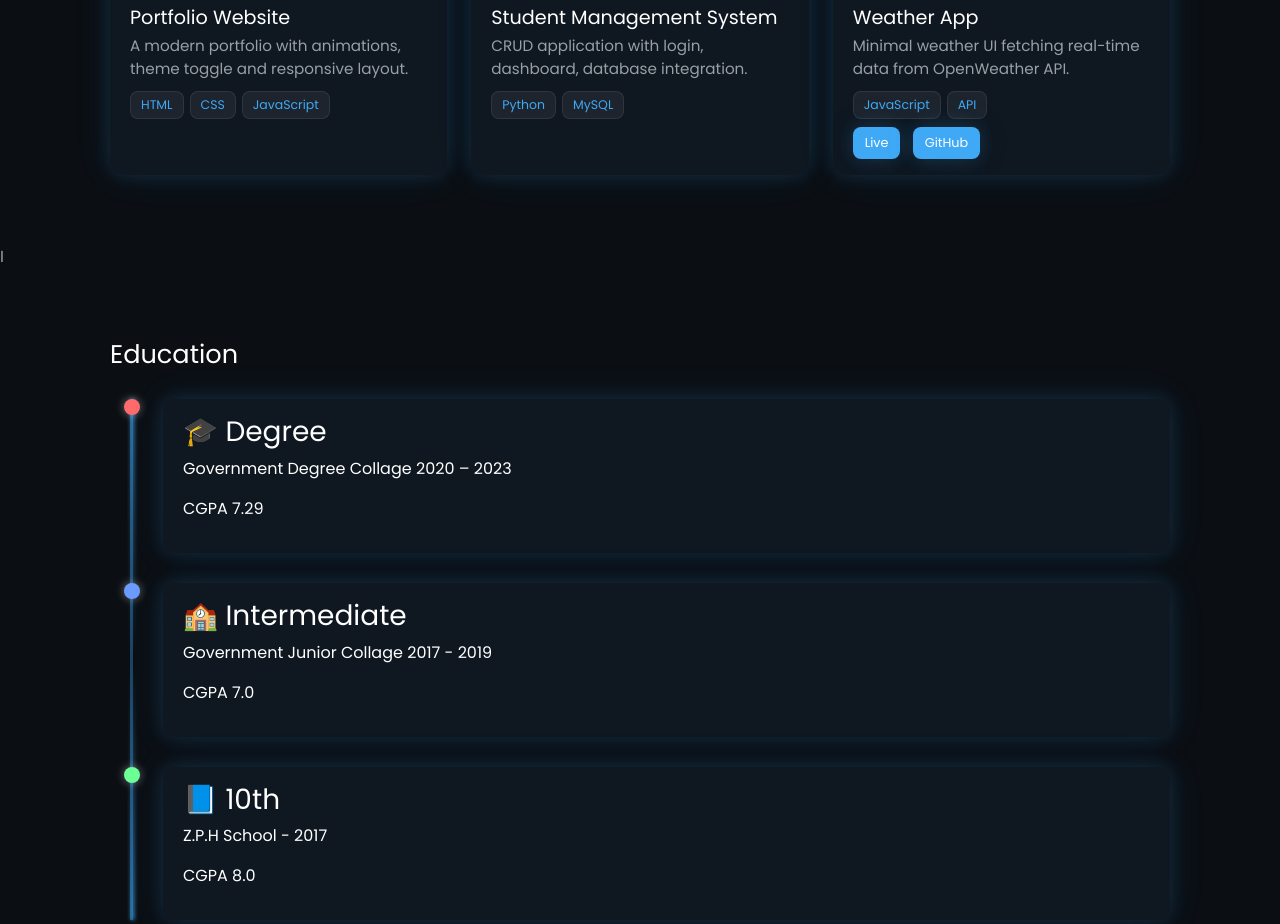
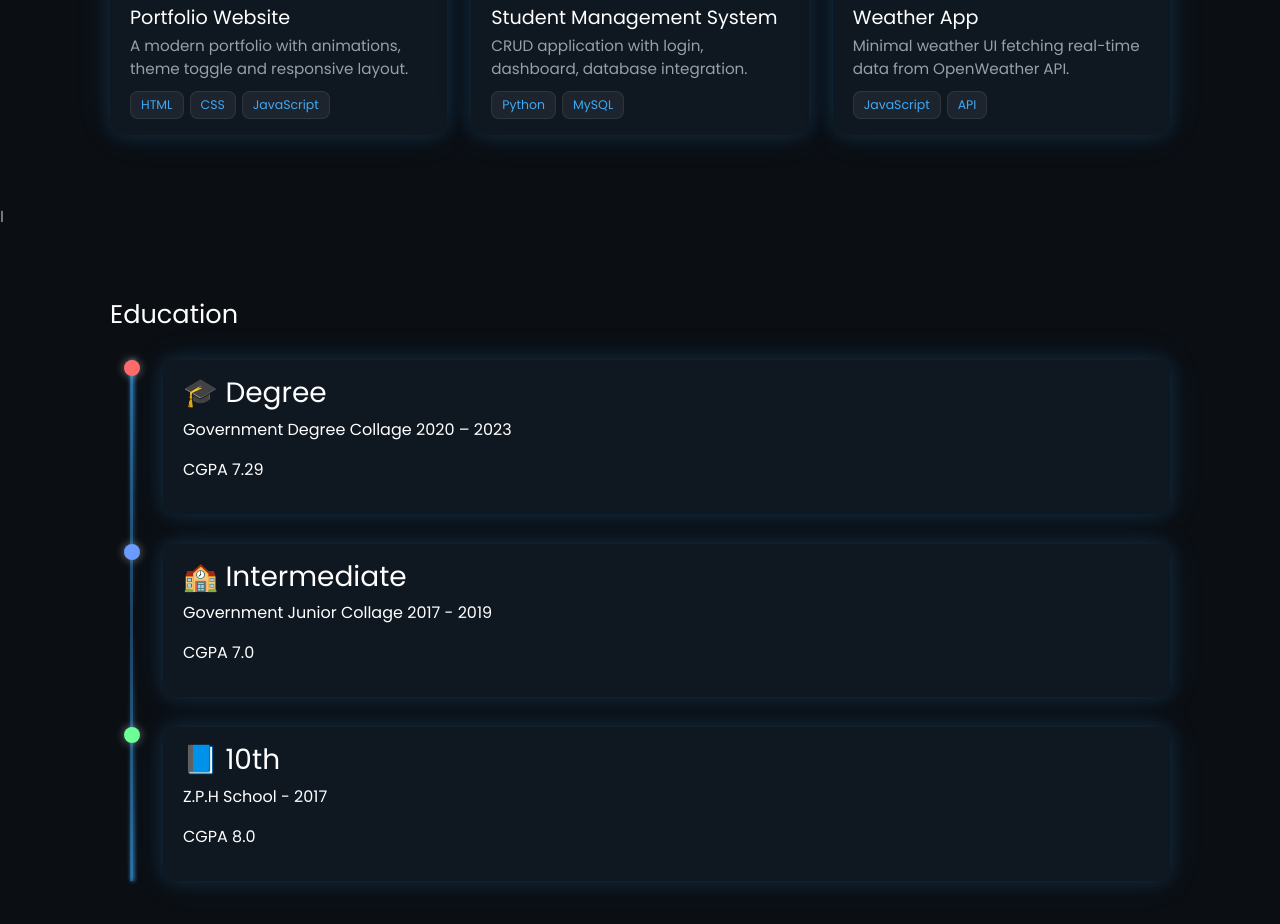
Before and after one commit to ganeshlanka00-collab/portfolio, a plain HTML site: page index.html in a window 1280 px wide. Shown: the part 1220-2144 px from the top of the page. Drawn offline with nearby package versions, Linux system fonts and the light colour scheme.

Commit message:
Update index.html

```diff
--- a/index.html
+++ b/index.html
@@ -305,10 +305,10 @@
           <span>JavaScript</span><span>API</span>
         </div>
 
-        <div class="project-links mt-2">
+        <!-- <div class="project-links mt-2">
           <a href="#" class="btn-small">Live</a>
           <a href="#" class="btn-small">GitHub</a>
-        </div>
+        </div> -->
       </div>
     </div>
 
```
